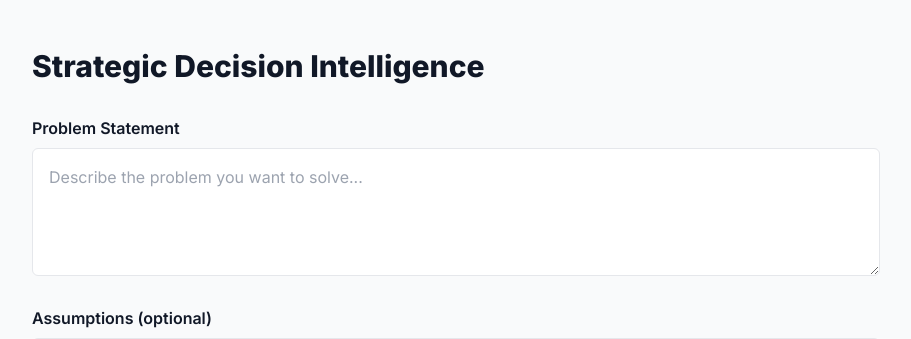
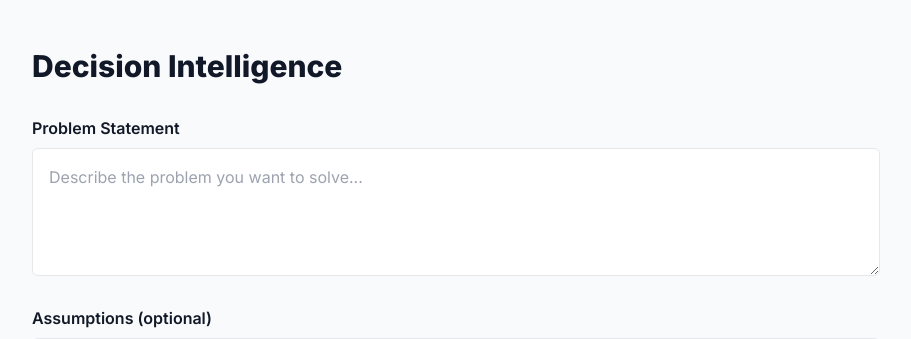
Before and after one commit to edimaudo/Dinta, a Flask app: page /app in a window 1280 px wide. Shown: the part 65-404 px from the top of the page, without its empty margins (184-1095 px from the left). Run offline with Flask 3, Linux system fonts and the light colour scheme; some libraries are stand-ins or nearby versions.

Commit message:
Update app.html

```diff
--- a/templates/app.html
+++ b/templates/app.html
@@ -3,7 +3,7 @@
 <head>
     <meta charset="UTF-8">
     <meta name="viewport" content="width=device-width, initial-scale=1.0">
-    <title>Dinta — Strategic Decision Intelligence</title>
+    <title>Dinta — Decision Intelligence</title>
 
     <script src="https://cdn.tailwindcss.com"></script>
     <link href="https://fonts.googleapis.com/css2?family=Inter:wght@400;600;800&display=swap" rel="stylesheet">
@@ -24,7 +24,7 @@
 <main class="max-w-4xl mx-auto px-6 py-12">
 
     <h2 class="text-3xl font-extrabold mb-8">
-        Strategic Decision Intelligence
+        Decision Intelligence
     </h2>
 
     <!-- Problem -->
```
